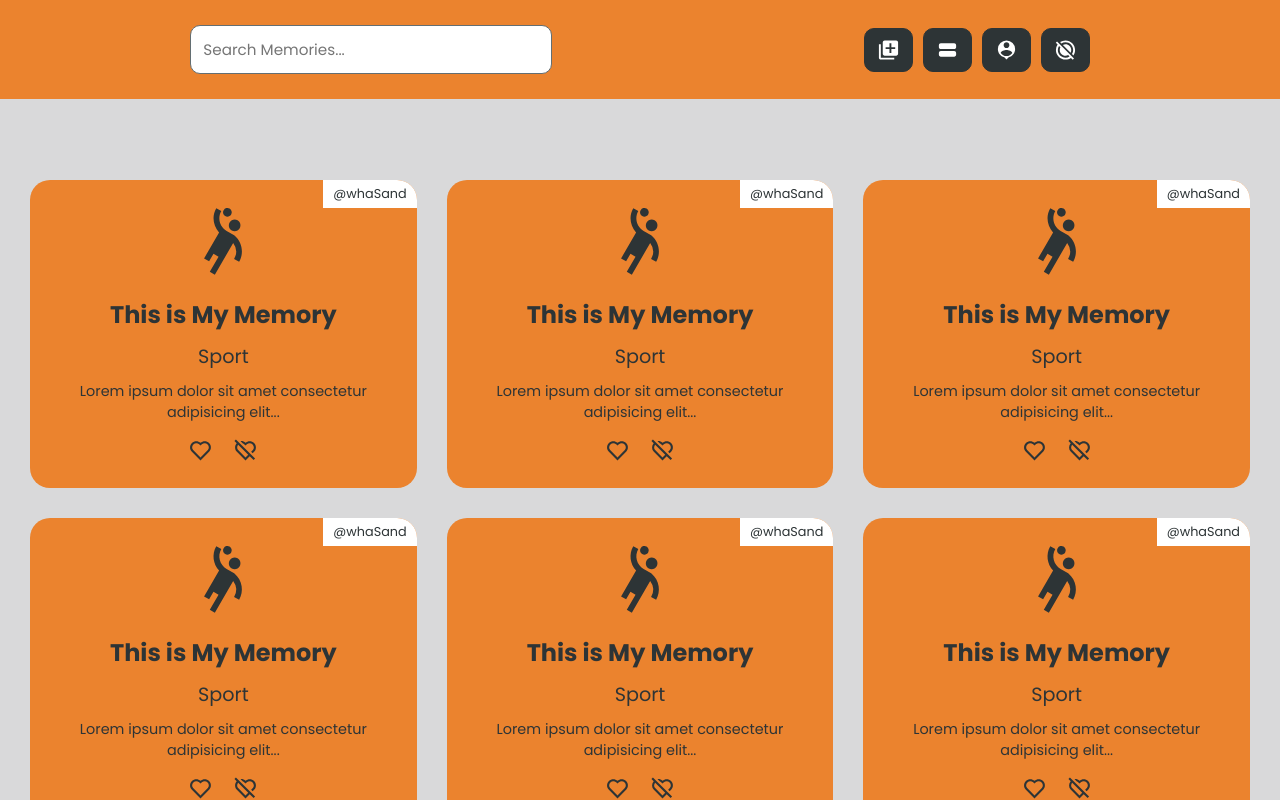
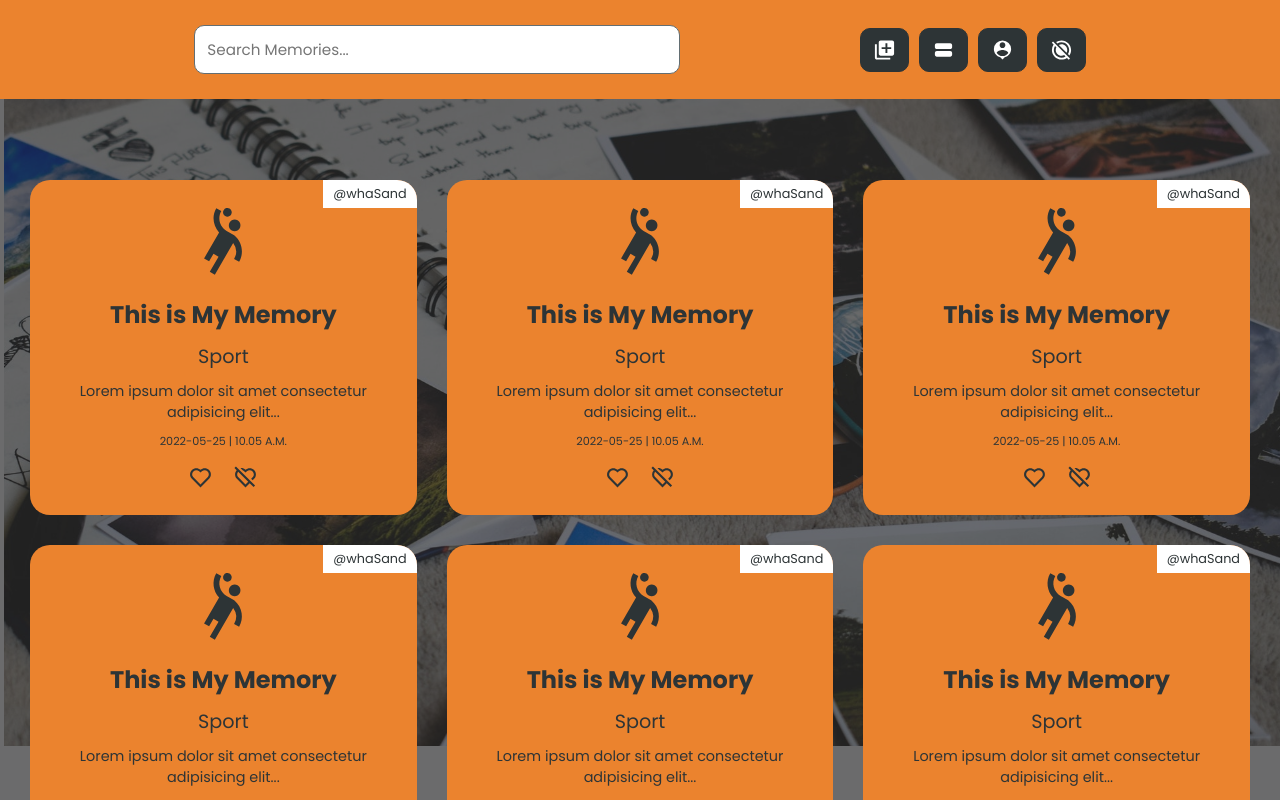
Before and after one commit to wahsandaruwan/memories_app_frontend, a React (Create React App) app: page / in a window 1280 px wide. Shown: the top 800 px of the page. Built offline with nearby package versions, Linux system fonts and the light colour scheme; the HTML template or start-up script is replaced by a standard one.

Commit message:
code updated

```diff
--- a/src/App.js
+++ b/src/App.js
@@ -5,6 +5,8 @@ import Home from "./Components/Pages/Home";
 const App = () => {
   return (
     <>
+      <div className="background"></div>
+      <div className="overlay"></div>
       {/* <Home /> */}
       <Feed />
     </>
--- a/src/Components/Pages/Home.js
+++ b/src/Components/Pages/Home.js
@@ -31,8 +31,6 @@ const Home = () => {
 
     return (
         <>
-            <div className="background"></div>
-            <div className="overlay"></div>
             <div className="home">
                 <animated.h1 style={springTransition} className="logo">Me<span>mori</span>es</animated.h1>
                 {
--- a/src/Components/Sections/Memory.js
+++ b/src/Components/Sections/Memory.js
@@ -27,6 +27,9 @@ const Memory = () => {
                 <p className="details" onClick={() => setToggleDetails(true)}>
                     Lorem ipsum dolor sit amet consectetur adipisicing elit...
                 </p>
+                <p className="date-time">
+                    2022-05-25 | 10.05 A.M.
+                </p>
                 <div className="like-dislike">
                     <RiHeartLine />
                     <RiDislikeLine />
--- a/src/Components/Sections/Styles/MemoryStyles.css
+++ b/src/Components/Sections/Styles/MemoryStyles.css
@@ -47,6 +47,12 @@
   cursor: pointer;
 }
 
+/* Date & time */
+.memory-section .date-time {
+  text-align: center;
+  font-size: 0.7rem;
+}
+
 /* Like & Dislike */
 .memory-section .like-dislike {
   display: flex;
--- a/src/Components/Sections/Styles/NavBarStyles.css
+++ b/src/Components/Sections/Styles/NavBarStyles.css
@@ -14,7 +14,7 @@
 
 /* Search Bar */
 .search {
-  flex-basis: 30%;
+  flex-basis: 40%;
   display: flex;
   justify-content: center;
 }
@@ -30,7 +30,6 @@
 
 /* Menu */
 .menu {
-  flex-basis: 30%;
   display: flex;
   justify-content: flex-end;
 }
--- a/src/index.css
+++ b/src/index.css
@@ -128,6 +128,8 @@ a {
 /* ----------------Feed Page---------------- */
 
 .feed {
+  position: relative;
+  z-index: 99;
   width: 100%;
   min-height: 100vh;
   display: flex;
```
